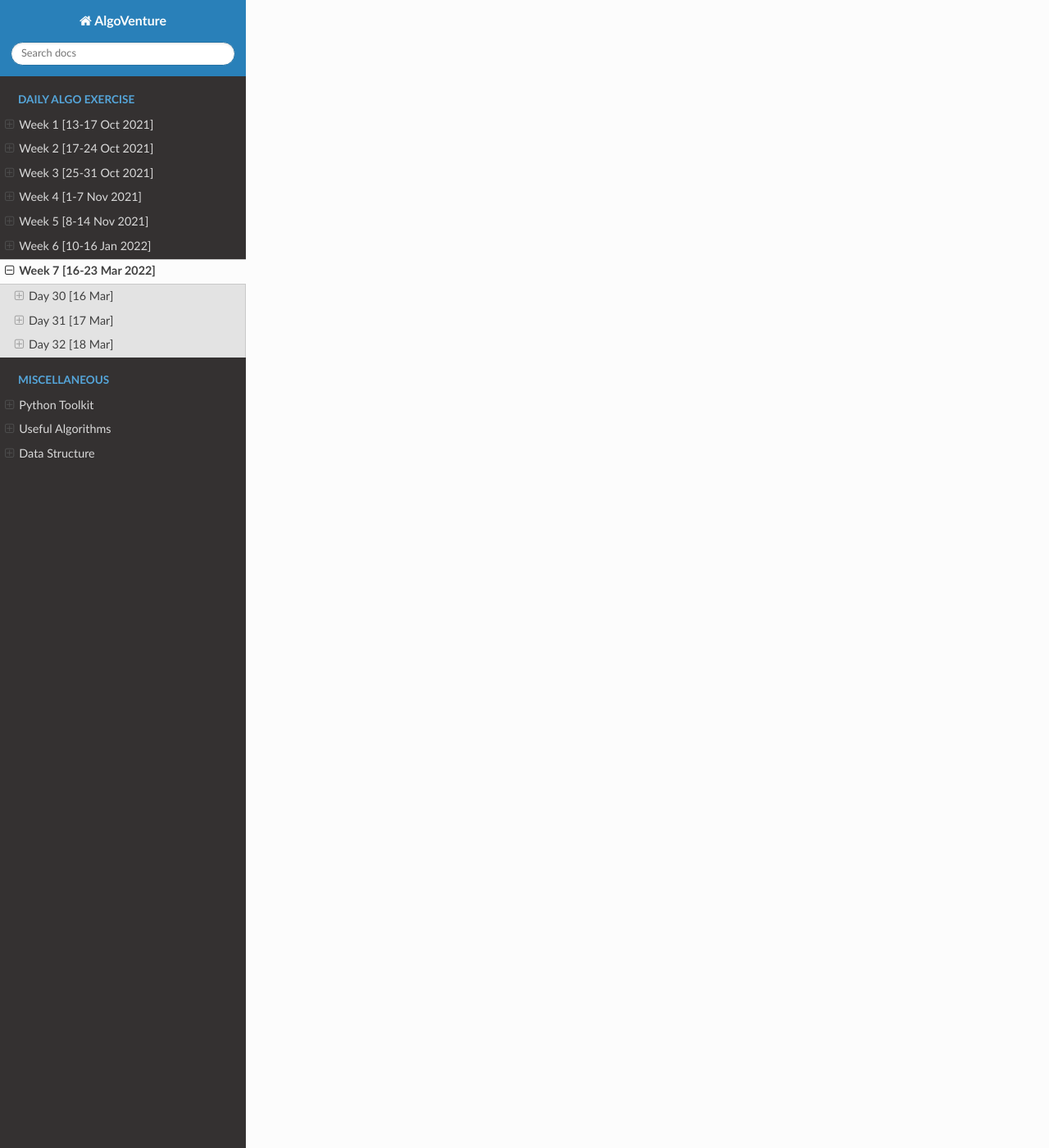
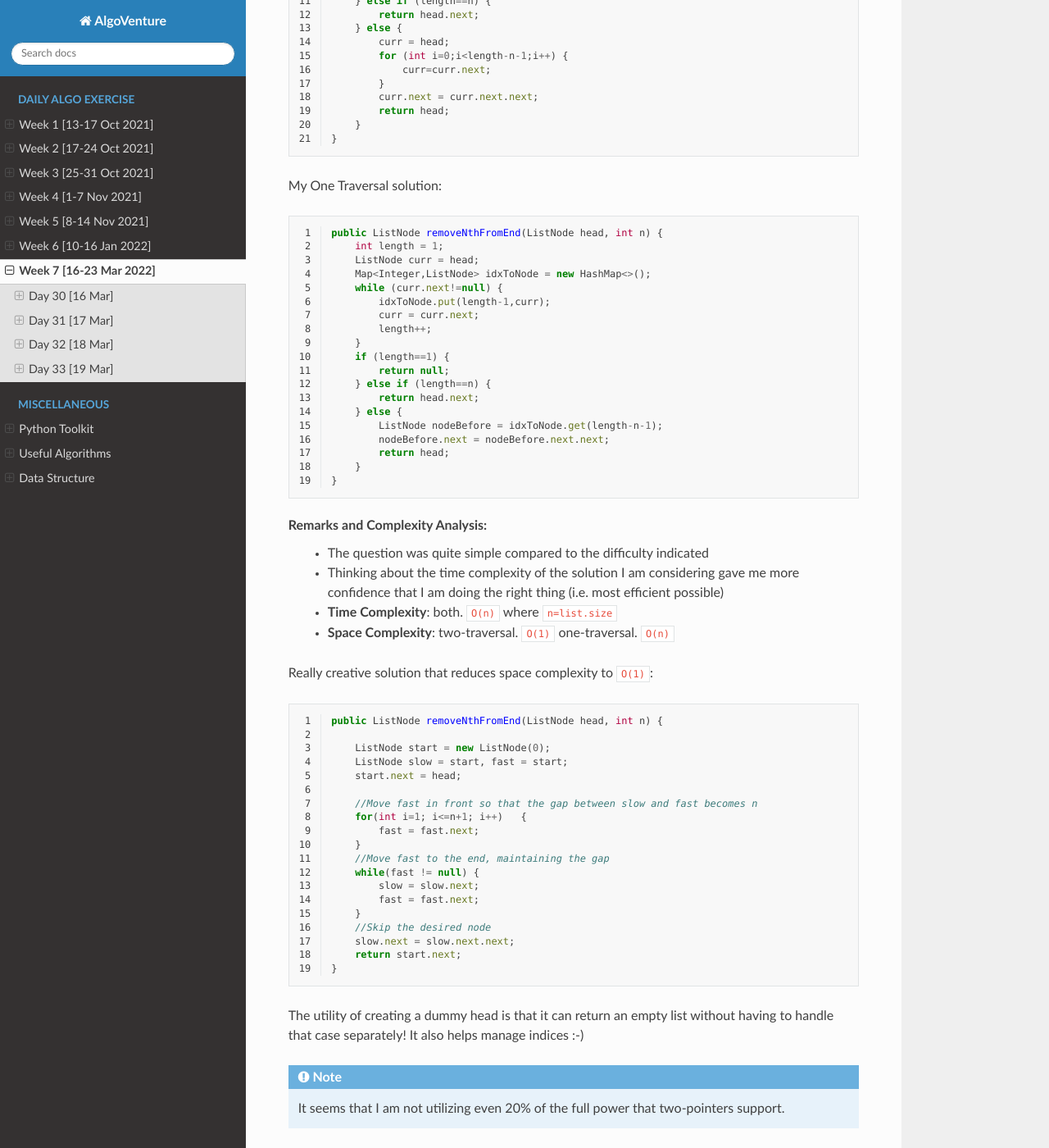
Before and after one commit to binchoi/dsa-blog, a Sphinx documentation site: the page built from docs/source/week7.rst, in a window 1280 px wide and 1400 px high, scrolled down 10445 px. Shown: the whole window at 82% size. Built offline with Sphinx 7.4.7 and the Read the Docs theme 2.0.0, drawn with Linux system fonts in a browser that asks for light colours; some of the changed text lies outside the part shown.

Commit message:
here we go

```diff
--- a/docs/source/week7.rst
+++ b/docs/source/week7.rst
@@ -508,3 +508,100 @@ Cleaner solution:
         }
         return res;
     }
+
+Day 33 [19 Mar]
+================
+
+Question 56: Remove Nth Node From End of List
+----------------------------------------------
+Given the head of a linked list, remove the nth node from the end of the list and return its head.
+
+My Two-traversal solution:
+
+.. code-block:: Java
+    :linenos:
+
+    public ListNode removeNthFromEnd(ListNode head, int n) {
+        // determine length of list
+        int length = 1;
+        ListNode curr = head;
+        while (curr.next!=null) {
+            curr = curr.next;
+            length++;
+        }
+        if (length==1) {
+            return null;
+        } else if (length==n) {
+            return head.next;
+        } else {
+            curr = head;
+            for (int i=0;i<length-n-1;i++) {
+                curr=curr.next;
+            }
+            curr.next = curr.next.next;
+            return head;
+        }
+    }
+
+My One Traversal solution:
+
+.. code-block:: Java
+    :linenos:
+
+    public ListNode removeNthFromEnd(ListNode head, int n) {
+        int length = 1;
+        ListNode curr = head;
+        Map<Integer,ListNode> idxToNode = new HashMap<>();
+        while (curr.next!=null) {
+            idxToNode.put(length-1,curr);
+            curr = curr.next;
+            length++;
+        }
+        if (length==1) {
+            return null;
+        } else if (length==n) {
+            return head.next;
+        } else {
+            ListNode nodeBefore = idxToNode.get(length-n-1);
+            nodeBefore.next = nodeBefore.next.next;
+            return head;
+        }
+    }
+
+Remarks and Complexity Analysis:
+ * The question was quite simple compared to the difficulty indicated
+ * Thinking about the time complexity of the solution I am considering gave me more confidence that I am doing the right thing (i.e. most efficient possible)
+ * **Time Complexity**: both. ``O(n)`` where ``n=list.size``
+ * **Space Complexity**: two-traversal. ``O(1)`` one-traversal. ``O(n)``
+
+Really creative solution that reduces space complexity to ``O(1)``:
+
+.. code-block:: Java
+    :linenos:
+
+    public ListNode removeNthFromEnd(ListNode head, int n) {
+
+        ListNode start = new ListNode(0);
+        ListNode slow = start, fast = start;
+        start.next = head;
+
+        //Move fast in front so that the gap between slow and fast becomes n
+        for(int i=1; i<=n+1; i++)   {
+            fast = fast.next;
+        }
+        //Move fast to the end, maintaining the gap
+        while(fast != null) {
+            slow = slow.next;
+            fast = fast.next;
+        }
+        //Skip the desired node
+        slow.next = slow.next.next;
+        return start.next;
+    }
+
+The utility of creating a dummy head is that it can return an empty list without having to handle that case separately! It also helps
+manage indices :-)
+
+.. note::
+
+    It seems that I am not utilizing even 20% of the full power that two-pointers support.
```
Also changed, not shown: 8 other files.
